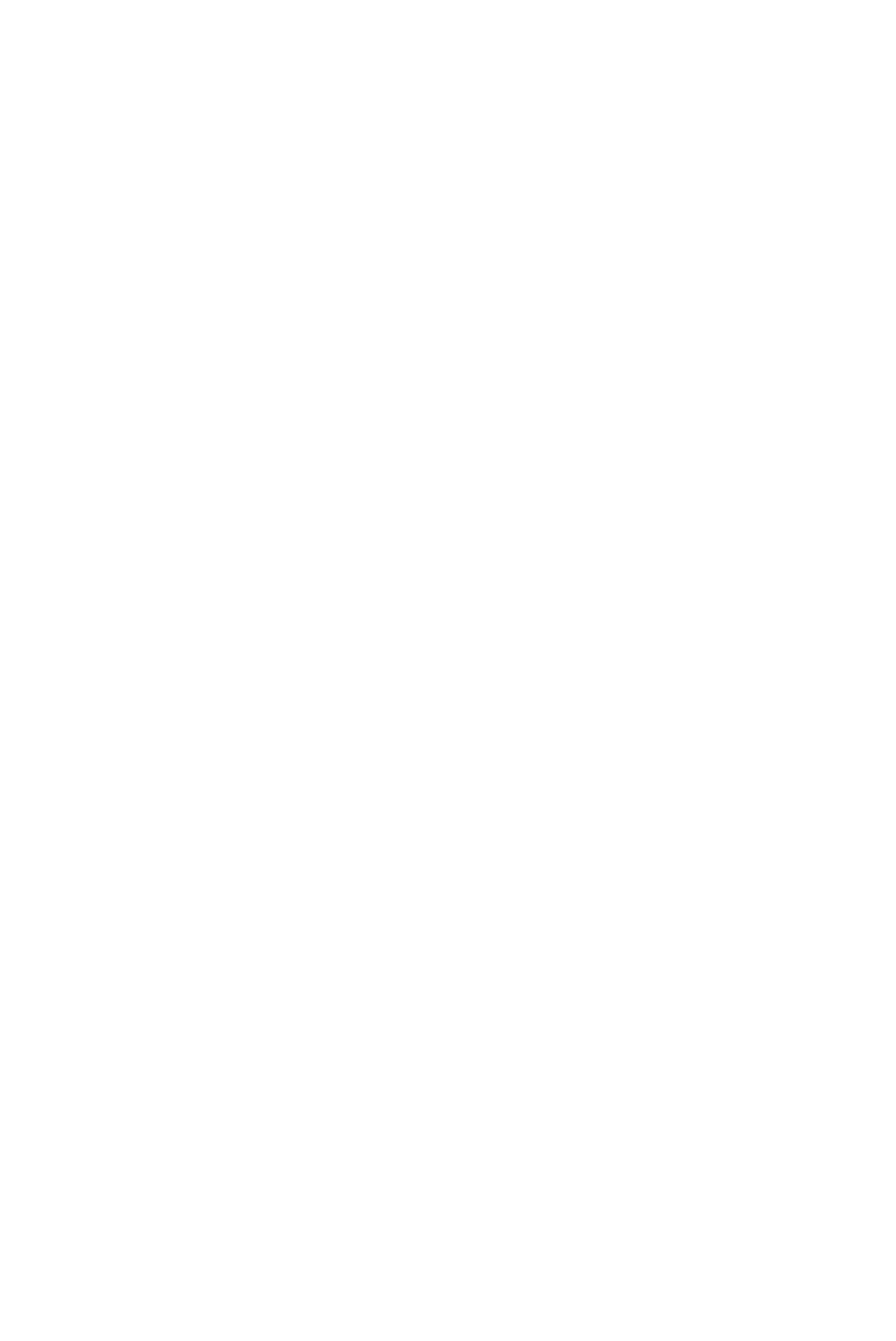
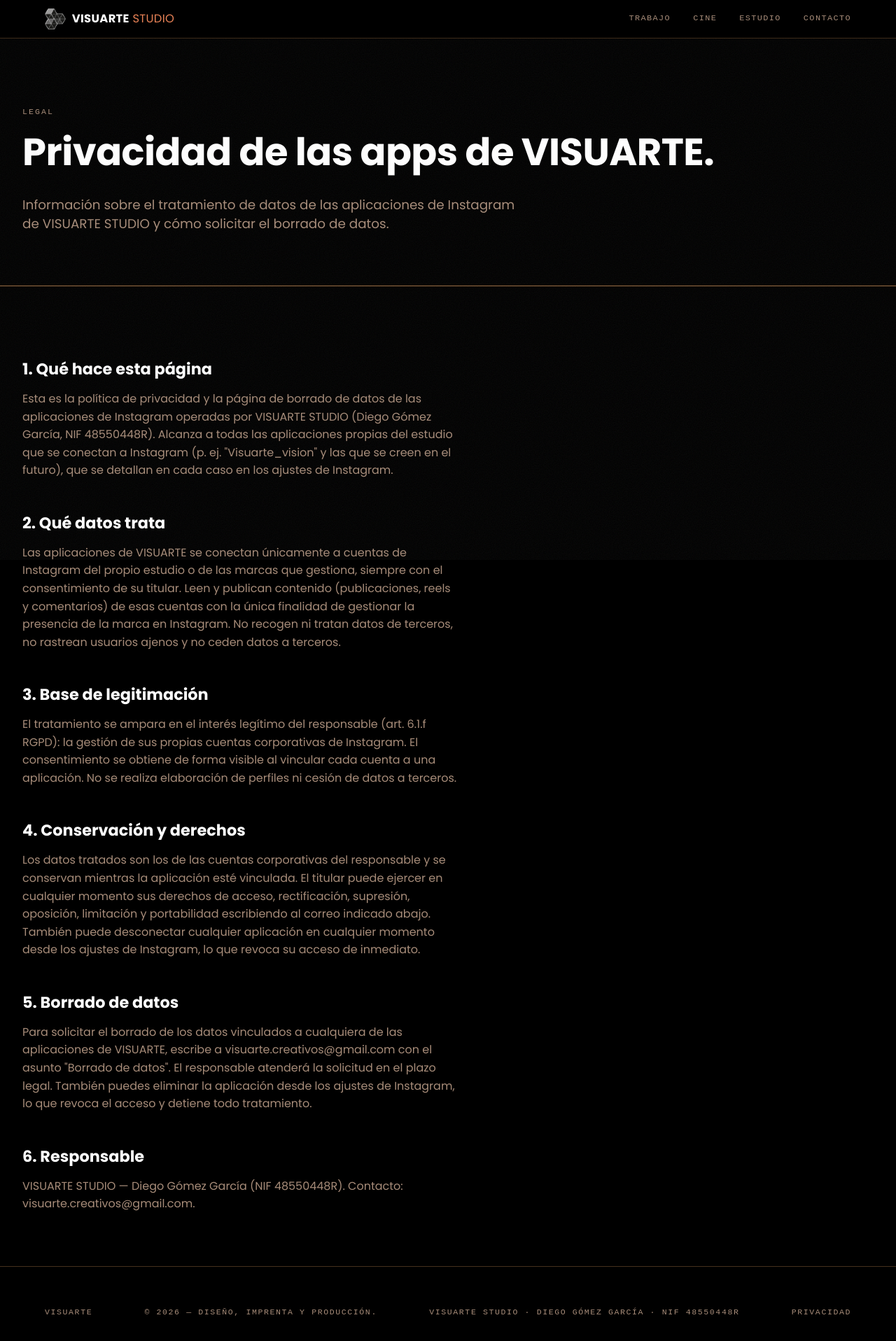
Before and after one commit to visuarte/visuarte.es, a React (Vite) app: page /legal/privacidad-app in a window 1280 px wide. Before the commit this address had no page. Shown: the whole page at 70% size. Before the commit the page ends 800 px from the top, so only its background shows below. Built offline with nearby package versions, Linux system fonts and the light colour scheme.

Commit message:
beta: politica de privacidad universal apps VISUARTE (Meta) + footer con NIF 48550448R

```diff
--- a/src/App.tsx
+++ b/src/App.tsx
@@ -7,6 +7,7 @@
 import Proyecto from './pages/Proyecto';
 import Cine from './pages/Cine';
 import Contacto from './pages/Contacto';
+import LegalApp from './pages/LegalApp';
 
 const MOOD_POR_RUTA: Record<string, 'brasa' | 'llama'> = {
   // Decisión Diego 5 Sep: TODO el sitio en La Llama (oscuro).
@@ -48,6 +49,7 @@
           <Route path="trabajo/:id" element={<Proyecto />} />
           <Route path="cine" element={<Cine />} />
           <Route path="contacto" element={<Contacto />} />
+          <Route path="legal/privacidad-app" element={<LegalApp />} />
         </Route>
       </Routes>
     </BrowserRouter>
--- a/src/components/Layout.tsx
+++ b/src/components/Layout.tsx
@@ -39,6 +39,12 @@
           <span className="footer-word">
             © {new Date().getFullYear()} — {contacto.eslogan}
           </span>
+          <span className="footer-word">VISUARTE STUDIO · Diego Gómez García · NIF 48550448R</span>
+          <span className="footer-word">
+            <NavLink to="/legal/privacidad-app" className="footer-legal">
+              Privacidad
+            </NavLink>
+          </span>
         </div>
       </footer>
     </>
--- /dev/null
+++ b/src/pages/LegalApp.tsx
@@ -0,0 +1,73 @@
+import { contacto } from '../data/site';
+
+const RESPONSABLE = {
+  marca: 'VISUARTE STUDIO',
+  titular: 'Diego Gómez García',
+  nif: '48550448R',
+  email: 'visuarte.creativos@gmail.com',
+};
+
+const PRIVACIDAD = [
+  {
+    h: '1. Qué hace esta página',
+    p: 'Esta es la política de privacidad y la página de borrado de datos de las aplicaciones de Instagram operadas por VISUARTE STUDIO (Diego Gómez García, NIF 48550448R). Alcanza a todas las aplicaciones propias del estudio que se conectan a Instagram (p. ej. "Visuarte_vision" y las que se creen en el futuro), que se detallan en cada caso en los ajustes de Instagram.',
+  },
+  {
+    h: '2. Qué datos trata',
+    p: 'Las aplicaciones de VISUARTE se conectan únicamente a cuentas de Instagram del propio estudio o de las marcas que gestiona, siempre con el consentimiento de su titular. Leen y publican contenido (publicaciones, reels y comentarios) de esas cuentas con la única finalidad de gestionar la presencia de la marca en Instagram. No recogen ni tratan datos de terceros, no rastrean usuarios ajenos y no ceden datos a terceros.',
+  },
+  {
+    h: '3. Base de legitimación',
+    p: 'El tratamiento se ampara en el interés legítimo del responsable (art. 6.1.f RGPD): la gestión de sus propias cuentas corporativas de Instagram. El consentimiento se obtiene de forma visible al vincular cada cuenta a una aplicación. No se realiza elaboración de perfiles ni cesión de datos a terceros.',
+  },
+  {
+    h: '4. Conservación y derechos',
+    p: 'Los datos tratados son los de las cuentas corporativas del responsable y se conservan mientras la aplicación esté vinculada. El titular puede ejercer en cualquier momento sus derechos de acceso, rectificación, supresión, oposición, limitación y portabilidad escribiendo al correo indicado abajo. También puede desconectar cualquier aplicación en cualquier momento desde los ajustes de Instagram, lo que revoca su acceso de inmediato.',
+  },
+];
+
+export default function LegalApp() {
+  return (
+    <>
+      <section className="wrap hero">
+        <p className="eyebrow">Legal</p>
+        <h1 className="display" style={{ fontSize: 'clamp(2rem,5vw,3.4rem)' }}>
+          Privacidad de las apps de VISUARTE.
+        </h1>
+        <p className="lede" style={{ marginTop: 'var(--space-lg)' }}>
+          Información sobre el tratamiento de datos de las aplicaciones de
+          Instagram de VISUARTE STUDIO y cómo solicitar el borrado de datos.
+        </p>
+      </section>
+
+      <hr className="rule" />
+
+      <section className="wrap section-tight">
+        <div className="prose" style={{ maxWidth: '62ch' }}>
+          {PRIVACIDAD.map((b) => (
+            <div key={b.h}>
+              <h2 style={{ fontSize: '1.4rem', margin: '2em 0 0.5em' }}>{b.h}</h2>
+              <p>{b.p}</p>
+            </div>
+          ))}
+
+          <h2 style={{ fontSize: '1.4rem', margin: '2em 0 0.5em' }}>5. Borrado de datos</h2>
+          <p>
+            Para solicitar el borrado de los datos vinculados a cualquiera de las
+            aplicaciones de VISUARTE, escribe a{' '}
+            <a href={`mailto:${contacto.email}`}>{contacto.email}</a> con el
+            asunto "Borrado de datos". El responsable atenderá la solicitud en el
+            plazo legal. También puedes eliminar la aplicación desde los ajustes
+            de Instagram, lo que revoca el acceso y detiene todo tratamiento.
+          </p>
+
+          <h2 style={{ fontSize: '1.4rem', margin: '2em 0 0.5em' }}>6. Responsable</h2>
+          <p>
+            {RESPONSABLE.marca} — {RESPONSABLE.titular} (NIF {RESPONSABLE.nif}).
+            Contacto: <a href={`mailto:${RESPONSABLE.email}`}>{RESPONSABLE.email}</a>.
+          </p>
+        </div>
+      </section>
+    </>
+  );
+}
--- a/src/styles/base.css
+++ b/src/styles/base.css
@@ -242,6 +242,16 @@
   color: var(--muted);
 }
 
+.footer-legal {
+  color: inherit;
+  text-decoration: none;
+}
+
+.footer-legal:hover {
+  color: var(--text);
+  text-decoration: underline;
+}
+
 /* ── Etiquetas / badges ────────────────────────────────────── */
 .tag {
   display: inline-block;
```
